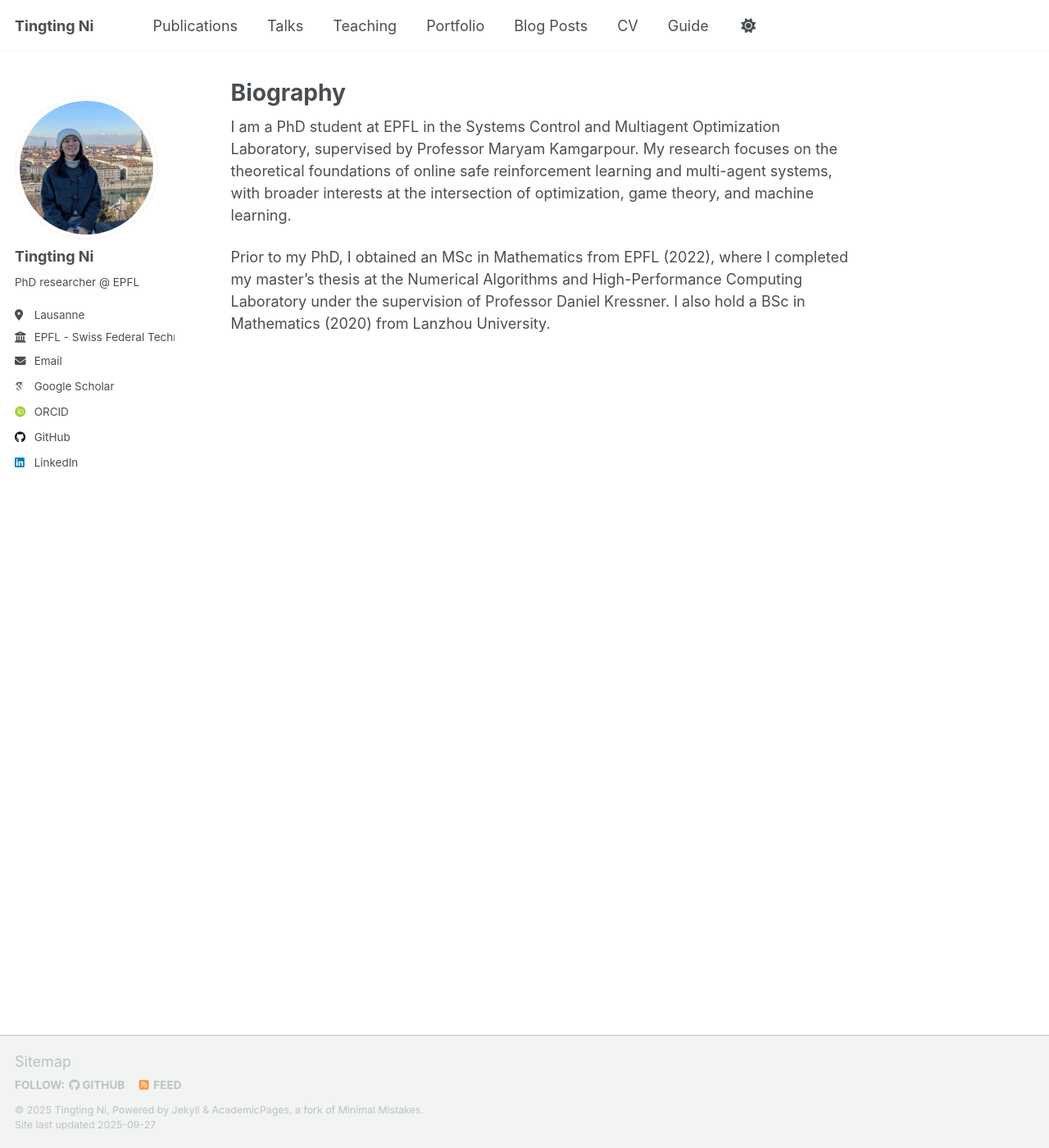
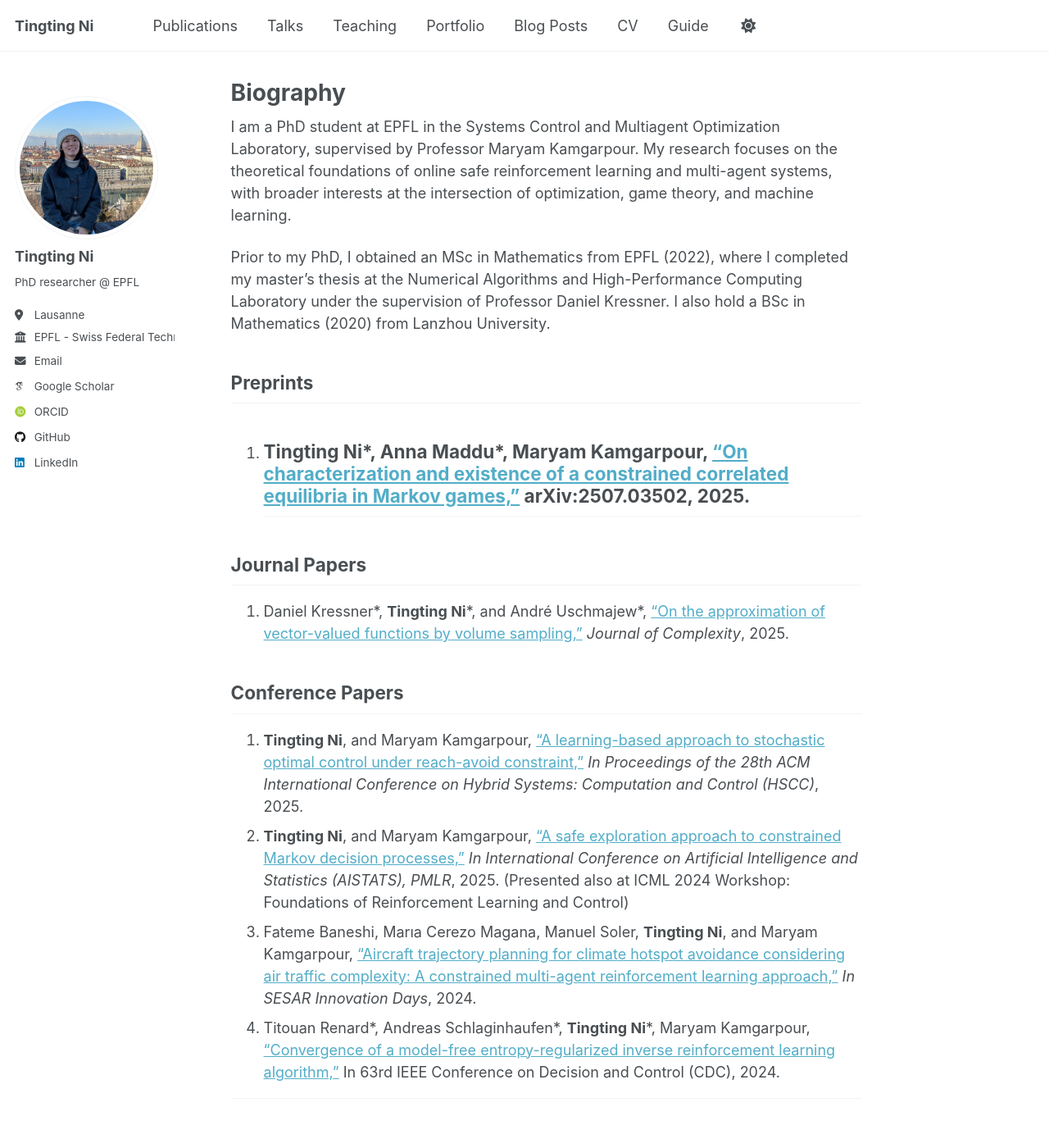
Before and after one commit to ni-tingting/ni-tingting.github.io, a Jekyll site: the page built from _pages/about.md, in a window 1280 px wide and 1400 px high. Shown: the whole window at 82% size. Built offline with Jekyll 4.4.1, drawn with Linux system fonts in a browser that asks for light colours; some web fonts are replaced; a script that is not in the unit is left out.

Commit message:
Update about.md

```diff
--- a/_pages/about.md
+++ b/_pages/about.md
@@ -9,3 +9,23 @@ redirect_from:
 I am a PhD student at EPFL in the Systems Control and Multiagent Optimization Laboratory, supervised by Professor Maryam Kamgarpour. My research focuses on the theoretical foundations of online safe reinforcement learning and multi-agent systems, with broader interests at the intersection of optimization, game theory, and machine learning.
 
 Prior to my PhD, I obtained an MSc in Mathematics from EPFL (2022), where I completed my master’s thesis at the Numerical Algorithms and High-Performance Computing Laboratory under the supervision of Professor Daniel Kressner. I also hold a BSc in Mathematics (2020) from Lanzhou University.
+
+
+## Preprints
+
+1. **Tingting Ni**\*, Anna Maddu\*, Maryam Kamgarpour, ["On characterization and existence of a constrained correlated equilibria in Markov games,"](https://arxiv.org/abs/2507.03502) arXiv:2507.03502, 2025.
+---
+
+## Journal Papers
+
+1. Daniel Kressner\*,  **Tingting Ni**\*, and André Uschmajew\*, [“On the approximation of vector-valued functions by volume sampling,”]([https://www.sciencedirect.com/science/article/pii/S0885064X24000645]) _Journal of Complexity_, 2025.
+
+## Conference Papers
+
+1. **Tingting Ni**, and Maryam Kamgarpour, [“A learning-based approach to stochastic optimal control under reach-avoid constraint,"](https://dl.acm.org/doi/10.1145/3716863.3718055) _In Proceedings of the 28th ACM International Conference on Hybrid Systems: Computation and Control (HSCC)_, 2025.
+2. **Tingting Ni**, and Maryam Kamgarpour, [“A safe exploration approach to constrained Markov decision processes,"](https://proceedings.mlr.press/v258/ni25a.html) _In International Conference on Artificial Intelligence and Statistics (AISTATS), PMLR_, 2025. (Presented also at ICML 2024 Workshop: Foundations of Reinforcement Learning and Control)
+3. Fateme Baneshi, Marıa Cerezo Magana, Manuel Soler, **Tingting Ni**, and Maryam Kamgarpour, [“Aircraft trajectory planning for climate hotspot avoidance considering air traffic complexity: A constrained multi-agent reinforcement learning approach,"](https://www.sesarju.eu/sites/default/files/documents/sid/2024/papers/SIDs_2024_paper_084%20final.pdf) _In SESAR Innovation Days_, 2024.
+4. Titouan Renard\*, Andreas Schlaginhaufen\*, **Tingting Ni**\*, Maryam Kamgarpour, [“Convergence of a model-free entropy-regularized inverse reinforcement learning algorithm,"](https://ieeexplore.ieee.org/abstract/document/10886001) In 63rd IEEE Conference on Decision and Control (CDC), 2024.
+
+
+---
```
